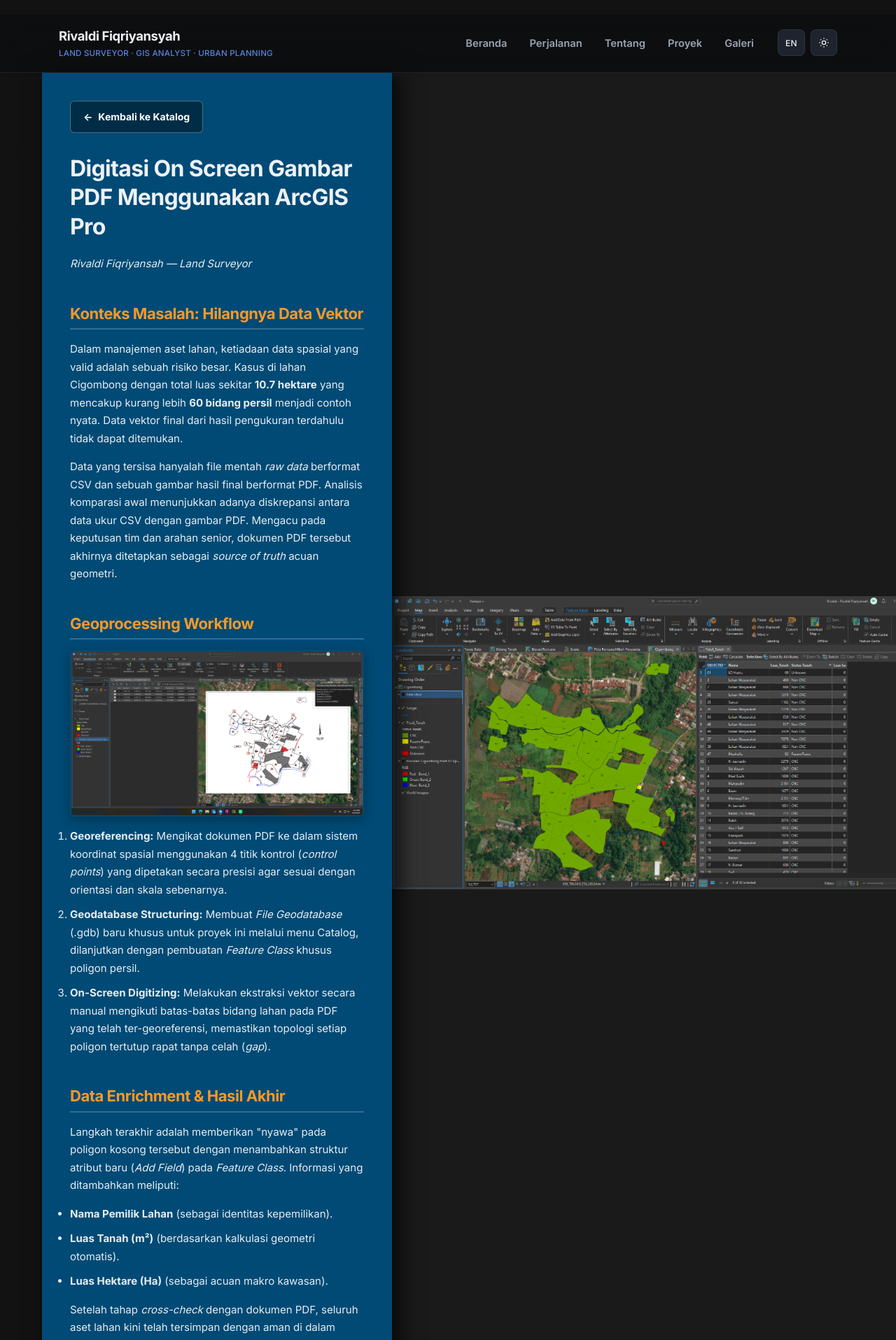
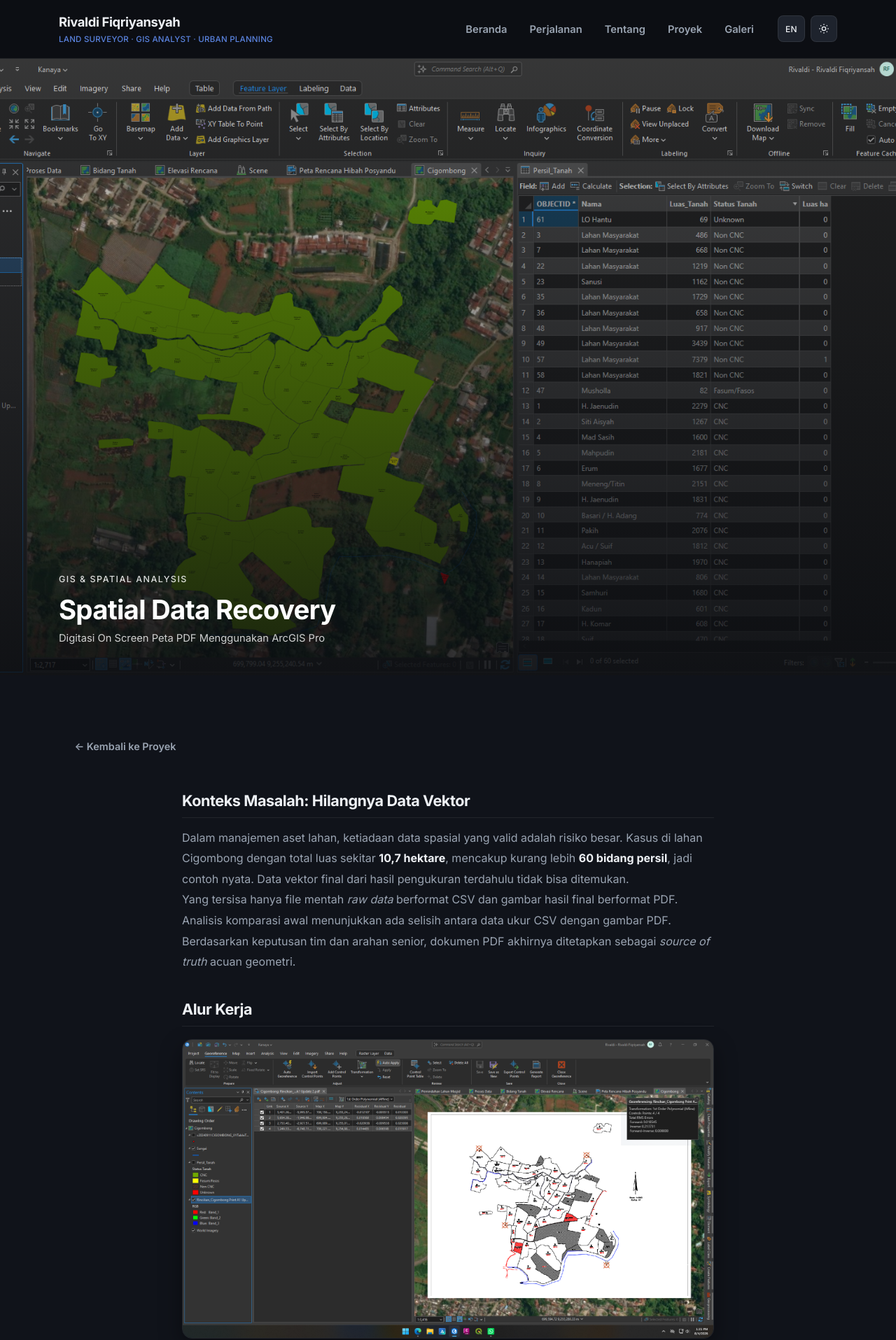
Before and after one commit to RivaldiMpam/RivaldiMpam.github.io, a Jekyll site: the page built from software/digitasi.md, in a window 1280 px wide. Shown: the top 1915 px of the page at 70% size. Built offline with Jekyll 4.4.1, drawn with Linux system fonts in a browser that asks for light colours; some of the changed text lies outside the part shown.

Commit message:
Revise digitasi.md for Spatial Data Recovery project
Updated layout and content for the Spatial Data Recovery documentation, including new sections on georeferencing and data enrichment.

```diff
--- a/software/digitasi.md
+++ b/software/digitasi.md
@@ -1,86 +1,32 @@
 ---
-layout: default
-title: Spatial Data Recovery
+layout: project
+title: "Spatial Data Recovery"
+subtitle: "Digitasi On Screen Peta PDF Menggunakan ArcGIS Pro"
+category: "GIS & Spatial Analysis"
+cover_image: "/images/software/Hasil-digitasi-arcgispro.jpg"
 permalink: /software/arcgis/digitasi/
 ---
 
-<style>
-  body { background-image: none !important; background-color: #121212 !important; max-width: 100% !important; padding: 20px 0 !important; margin: 0; overflow: hidden; }
-  body.light-mode { background-color: #f5f5f5 !important; }
-  .navbar { display: none !important; }
-  #storymap-view { display: flex; width: 100vw; height: 100vh; background-color: #121212; }
-  .story-panel { width: 500px; flex-shrink: 0; height: 100vh; background-color: #004a75; color: #ffffff; padding: 40px; overflow-y: auto; box-shadow: 10px 0 30px rgba(0,0,0,0.8); z-index: 2; }
-  .map-panel {
-    flex-grow: 1;
-    height: 100vh;
-    background-image: url('/images/software/Hasil-digitasi-arcgispro.jpg');
-    background-size: contain;
-    background-position: center;
-    background-repeat: no-repeat;
-    z-index: 1;
-    background-color: #1a1a1a;
-  }
-  .story-panel::-webkit-scrollbar { width: 8px; }
-  .story-panel::-webkit-scrollbar-thumb { background-color: rgba(255, 255, 255, 0.3); border-radius: 10px; }
-  .back-btn { display: inline-flex; align-items: center; gap: 8px; background-color: rgba(0, 0, 0, 0.4); color: #fff; border: 1px solid rgba(255,255,255,0.3); padding: 10px 18px; border-radius: 6px; cursor: pointer; font-size: 14px; font-weight: bold; margin-bottom: 30px; text-decoration: none; transition: 0.3s; }
-  .back-btn:hover { background-color: rgba(0, 0, 0, 0.8); }
-  .story-section { margin-bottom: 45px; }
-  .story-section h1 { font-size: 32px; margin-bottom: 20px; line-height: 1.3; }
-  .story-section h2 { font-size: 22px; margin-bottom: 15px; border-bottom: 2px solid rgba(255,255,255,0.2); padding-bottom: 8px; color: #f89927; }
-  .story-section p, .story-section ul, .story-section ol { font-size: 15px; line-height: 1.7; color: rgba(255, 255, 255, 0.9); margin-bottom: 15px; }
-  .story-section li { margin-bottom: 10px; }
-  .inline-image { width: 100%; border-radius: 6px; margin: 15px 0; box-shadow: 0 4px 15px rgba(0,0,0,0.3); cursor: zoom-in; transition: transform 0.3s ease; border: 2px solid transparent; }
-  .inline-image:hover { transform: scale(1.03); border: 2px solid #f89927; }
-  .modal-overlay { display: none; position: fixed; z-index: 2000; left: 0; top: 0; width: 100vw; height: 100vh; background-color: rgba(0,0,0,0.9); align-items: center; justify-content: center; }
-  .modal-content { max-width: 90vw; max-height: 90vh; border-radius: 8px; box-shadow: 0 0 30px rgba(0,0,0,0.8); object-fit: contain; }
-  .close-modal { position: absolute; top: 20px; right: 30px; color: #fff; font-size: 40px; font-weight: bold; cursor: pointer; transition: 0.3s; }
-  .close-modal:hover { color: #f89927; }
-  @media (max-width: 768px) { #storymap-view { flex-direction: column; overflow-y: auto; height: auto; } .story-panel { width: 100%; height: auto; min-height: 50vh; } .map-panel { width: 100%; height: 60vh; flex-grow: 0; } body { overflow: auto; } }
-</style>
+## Konteks Masalah: Hilangnya Data Vektor
 
-<div id="storymap-view">
-  <div class="story-panel">
-    <a href="/software/arcgis/" class="back-btn">
-      <span>←</span> Kembali ke Katalog
-    </a>
-    <div class="story-section">
-      <h1>Digitasi On Screen Gambar PDF Menggunakan ArcGIS Pro</h1>
-      <p><em>Rivaldi Fiqriyansah — Land Surveyor</em></p>
-    </div>
-    <div class="story-section">
-      <h2>Konteks Masalah: Hilangnya Data Vektor</h2>
-      <p>Dalam manajemen aset lahan, ketiadaan data spasial yang valid adalah sebuah risiko besar. Kasus di lahan Cigombong dengan total luas sekitar <strong>10.7 hektare</strong> yang mencakup kurang lebih <strong>60 bidang persil</strong> menjadi contoh nyata. Data vektor final dari hasil pengukuran terdahulu tidak dapat ditemukan.</p>
-      <p>Data yang tersisa hanyalah file mentah <em>raw data</em> berformat CSV dan sebuah gambar hasil final berformat PDF. Analisis komparasi awal menunjukkan adanya diskrepansi antara data ukur CSV dengan gambar PDF. Mengacu pada keputusan tim dan arahan senior, dokumen PDF tersebut akhirnya ditetapkan sebagai <em>source of truth</em> acuan geometri.</p>
-    </div>
-    <div class="story-section">
-      <h2>Geoprocessing Workflow</h2>
-      <img src="/images/software/georeference-pdf.jpg" alt="Proses Georeferencing" class="inline-image" onclick="openModal(this.src)" title="Klik untuk memperbesar">
-      <ol>
-        <li><strong>Georeferencing:</strong> Mengikat dokumen PDF ke dalam sistem koordinat spasial menggunakan 4 titik kontrol (<em>control points</em>) yang dipetakan secara presisi agar sesuai dengan orientasi dan skala sebenarnya.</li>
-        <li><strong>Geodatabase Structuring:</strong> Membuat <em>File Geodatabase</em> (.gdb) baru khusus untuk proyek ini melalui menu Catalog, dilanjutkan dengan pembuatan <em>Feature Class</em> khusus poligon persil.</li>
-        <li><strong>On-Screen Digitizing:</strong> Melakukan ekstraksi vektor secara manual mengikuti batas-batas bidang lahan pada PDF yang telah ter-georeferensi, memastikan topologi setiap poligon tertutup rapat tanpa celah (<em>gap</em>).</li>
-      </ol>
-    </div>
-    <div class="story-section">
-      <h2>Data Enrichment & Hasil Akhir</h2>
-      <p>Langkah terakhir adalah memberikan "nyawa" pada poligon kosong tersebut dengan menambahkan struktur atribut baru (<em>Add Field</em>) pada <em>Feature Class</em>. Informasi yang ditambahkan meliputi:</p>
-      <ul>
-        <li><strong>Nama Pemilik Lahan</strong> (sebagai identitas kepemilikan).</li>
-        <li><strong>Luas Tanah (m²)</strong> (berdasarkan kalkulasi geometri otomatis).</li>
-        <li><strong>Luas Hektare (Ha)</strong> (sebagai acuan makro kawasan).</li>
-      </ul>
-      <p>Setelah tahap <em>cross-check</em> dengan dokumen PDF, seluruh aset lahan kini telah tersimpan dengan aman di dalam Geodatabase.</p>
-    </div>
-  </div>
-  <div class="map-panel"></div>
-</div>
+Dalam manajemen aset lahan, ketiadaan data spasial yang valid adalah risiko besar. Kasus di lahan Cigombong dengan total luas sekitar **10,7 hektare**, mencakup kurang lebih **60 bidang persil**, jadi contoh nyata. Data vektor final dari hasil pengukuran terdahulu tidak bisa ditemukan.
 
-<div id="image-modal" class="modal-overlay" onclick="closeModal()">
-  <span class="close-modal">&times;</span>
-  <img id="zoomed-img" class="modal-content" src="">
-</div>
+Yang tersisa hanya file mentah *raw data* berformat CSV dan gambar hasil final berformat PDF. Analisis komparasi awal menunjukkan ada selisih antara data ukur CSV dengan gambar PDF. Berdasarkan keputusan tim dan arahan senior, dokumen PDF akhirnya ditetapkan sebagai *source of truth* acuan geometri.
 
-<script>
-  function openModal(imageSrc) { document.getElementById('zoomed-img').src = imageSrc; document.getElementById('image-modal').style.display = 'flex'; }
-  function closeModal() { document.getElementById('image-modal').style.display = 'none'; document.getElementById('zoomed-img').src = ''; }
-</script>
+## Alur Kerja
+
+<img src="/images/software/georeference-pdf.jpg" alt="Proses Georeferencing" class="inline-image">
+
+1. **Georeferencing** — Mengikat dokumen PDF ke sistem koordinat spasial menggunakan 4 titik kontrol (*control points*) yang dipetakan presisi, biar sesuai orientasi dan skala aslinya.
+2. **Geodatabase Structuring** — Membuat *File Geodatabase* (.gdb) baru khusus proyek ini lewat menu Catalog, dilanjutkan pembuatan *Feature Class* khusus poligon persil.
+3. **On-Screen Digitizing** — Ekstraksi vektor manual mengikuti batas bidang lahan pada PDF yang sudah ter-georeferensi, memastikan tiap poligon tertutup rapat tanpa celah (*gap*).
+
+## Data Enrichment & Hasil Akhir
+
+Langkah terakhir: memberi "nyawa" pada poligon kosong dengan menambahkan struktur atribut baru (*Add Field*) di *Feature Class*. Informasi yang ditambahkan:
+
+- **Nama Pemilik Lahan** — sebagai identitas kepemilikan.
+- **Luas Tanah (m²)** — berdasarkan kalkulasi geometri otomatis.
+- **Luas Hektare (Ha)** — sebagai acuan makro kawasan.
+
+Setelah tahap *cross-check* dengan dokumen PDF, seluruh aset lahan kini tersimpan aman di dalam Geodatabase.
```
